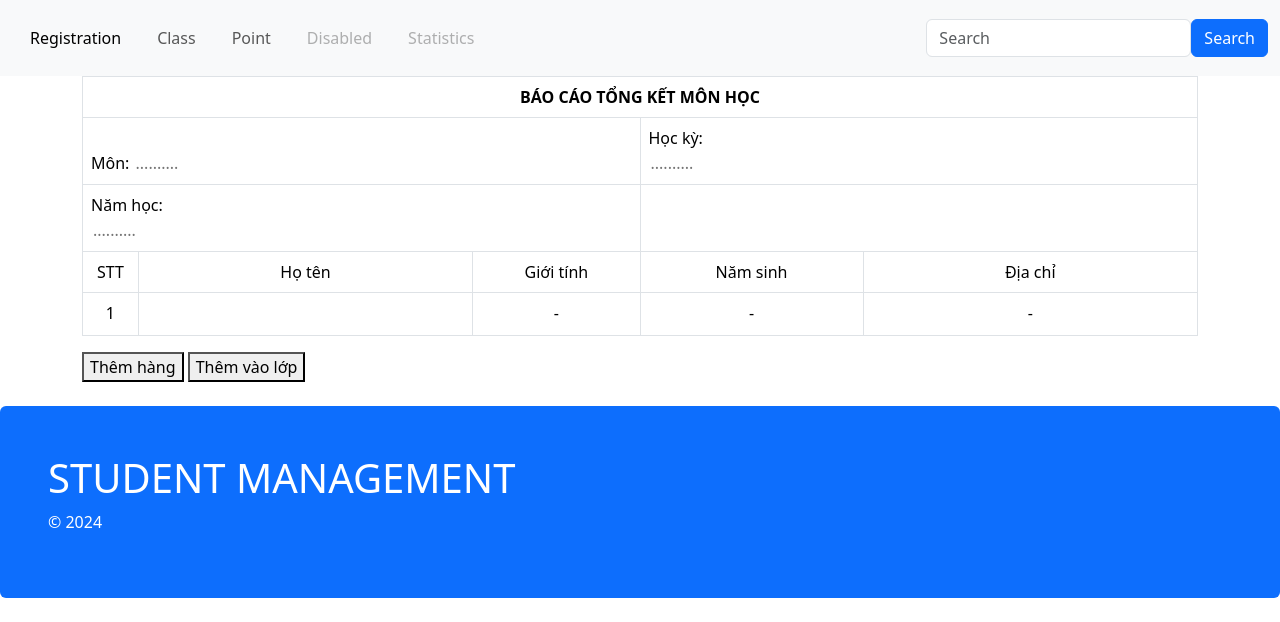
After one commit to nky22112002/CNPM, a Flask app: template templates/statistics.html in a window 1280 px wide. The commit adds this page. Shown: the top 622 px of the page. Run offline with Flask 3, Linux system fonts and the light colour scheme; the template is opened without the code that fills it, so the values that code supplies are empty.

Commit message:
update form statistics.html

```diff
--- a/app.py
+++ b/app.py
@@ -104,6 +104,10 @@ def classList():
 def Point():
     return render_template('point.html')
 
+@app.route('/statistics')
+def Point():
+    return render_template('statistics.html')
+
 # Route để tìm kiếm sinh viên
 @app.route('/search_student', methods=['GET'])
 def search_student():
--- a/templates/layout/header.html
+++ b/templates/layout/header.html
@@ -13,6 +13,9 @@
       <li class="nav-item">
         <a class="nav-link disabled" href="#">Disabled</a>
       </li>
+      <li class="nav-item">
+        <a class="nav-link disabled" href="/statistics">Statistics</a>
+      </li>
     </ul>
       <form class="d-flex">
           <label>
--- /dev/null
+++ b/templates/statistics.html
@@ -0,0 +1,71 @@
+{% extends 'layout/base_class.html' %}
+
+{% block content %}
+    <!-- Navigation Bar -->
+
+
+    <form id="studentForm" method="POST" action="{{ url_for('submit') }}">
+        <div class="table-responsive">
+            <table class="table table-bordered" id="studentClass" style="width: 100%;">
+                <thead>
+                    <tr>
+                        <th colspan="5" style="text-align: center; width: 100%;">BÁO CÁO TỔNG KẾT MÔN HỌC</th>
+                    </tr>
+                    <tr>
+                        <td colspan="3" style="width: 50%;">Môn:
+                            <input type="text" name="mon" placeholder=".........." style="border: none; outline: none; background-color: transparent; width: 90%;" />
+                        </td>
+                        <td colspan="2" style="width: 50%;">Học kỳ:
+                            <input type="text" name="hoc_ky" placeholder=".........." style="border: none; outline: none; background-color: transparent; width: 90%;" />
+                        </td>
+                    </tr>
+                    <tr>
+                        <td colspan="3" style="width: 50%;">Năm học:
+                            <input type="text" name="nam_hoc" placeholder=".........." style="border: none; outline: none; background-color: transparent; width: 90%;" />
+                        </td>
+                        <td colspan="2" style="width: 50%;">
+                            <input type="text" style="border: none; outline: none; background-color: transparent; width: 90%;" />
+                        </td>
+                    </tr>
+                </thead>
+                <tbody>
+                    <tr style="text-align: center;">
+                        <td style="width: 5%;">STT</td>
+                        <td style="width: 30%;">Họ tên</td>
+                        <td style="width: 15%;">Giới tính</td>
+                        <td style="width: 20%;">Năm sinh</td>
+                        <td style="width: 30%;">Địa chỉ</td>
+                    </tr>
+                    <tr style="text-align: center;">
+                        <td style="width: 5%;">1</td>
+                        <td style="width: 30%;">
+                            <input type="text" id="nameInput_1" name="ho_ten_1"
+                                   onkeyup="fetchSuggestions(1)"
+                                   style="border: none; outline: none; background-color: transparent; width: 100%; text-align: center;">
+                            <div id="suggestions_1" class="suggestions-box"></div>
+                        </td>
+                        <td style="width: 15%;"><label id="genderLabel_1">-</label></td>
+                        <td style="width: 20%;"><label id="birthYearLabel_1">-</label></td>
+                        <td style="width: 30%;"><label id="addressLabel_1">-</label></td>
+                    </tr>
+
+                </tbody>
+                <nav id="searchNav" class="navbar navbar-light" style="display:none;">
+                    <div class="container">
+                        <div id="searchResults" class="navbar-nav">
+                            <!-- Kết quả tìm kiếm sẽ được hiển thị ở đây -->
+                        </div>
+                    </div>
+                </nav>
+            </table>
+
+            <button type="button" id="addRowBtn">Thêm hàng</button>
+            <button type="button" id="addClassBtn">Thêm vào lớp</button>
+
+        </div>
+    </form>
+
+    <script src="https://code.jquery.com/jquery-3.6.0.min.js"></script>
+    <script src="/static/js/script.js"></script>
+
+{% endblock %}
```
Also changed, not shown: templates/layout/base_statistics.html (added, +27 -0 lines).
